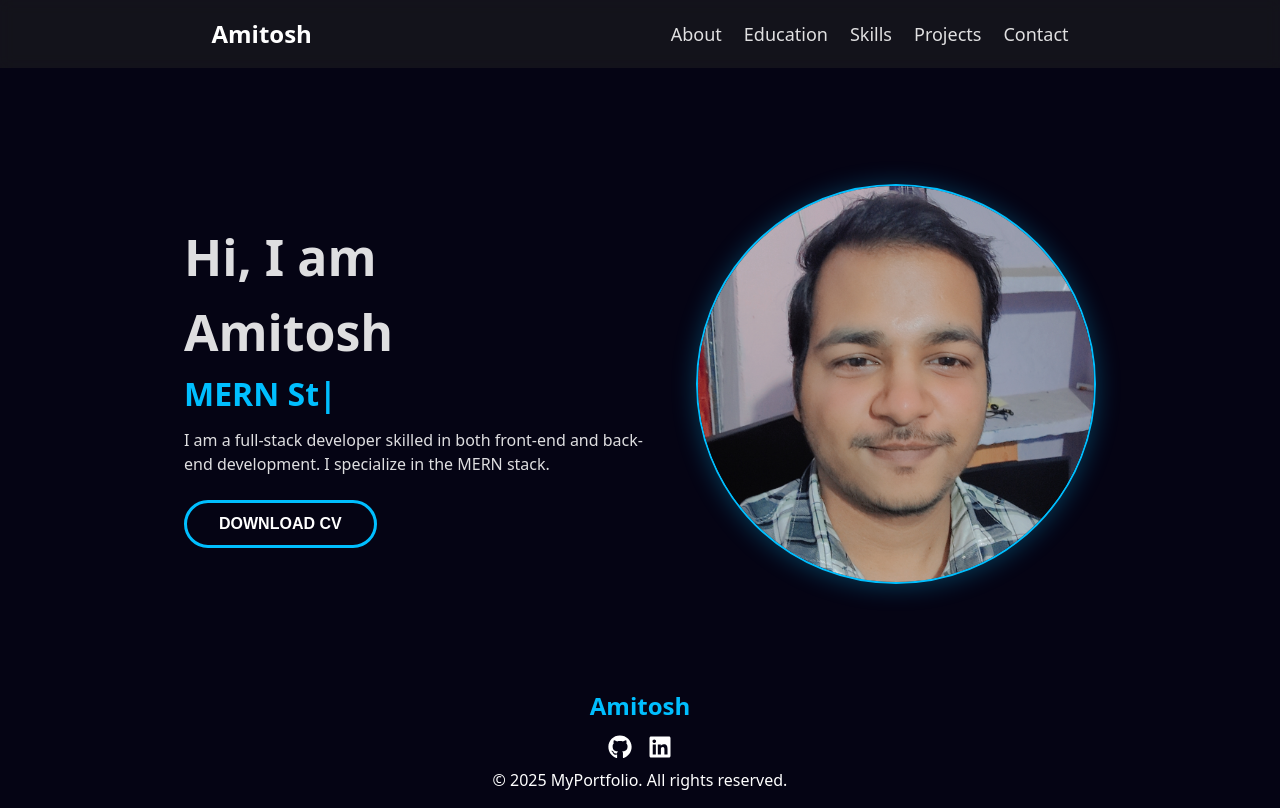
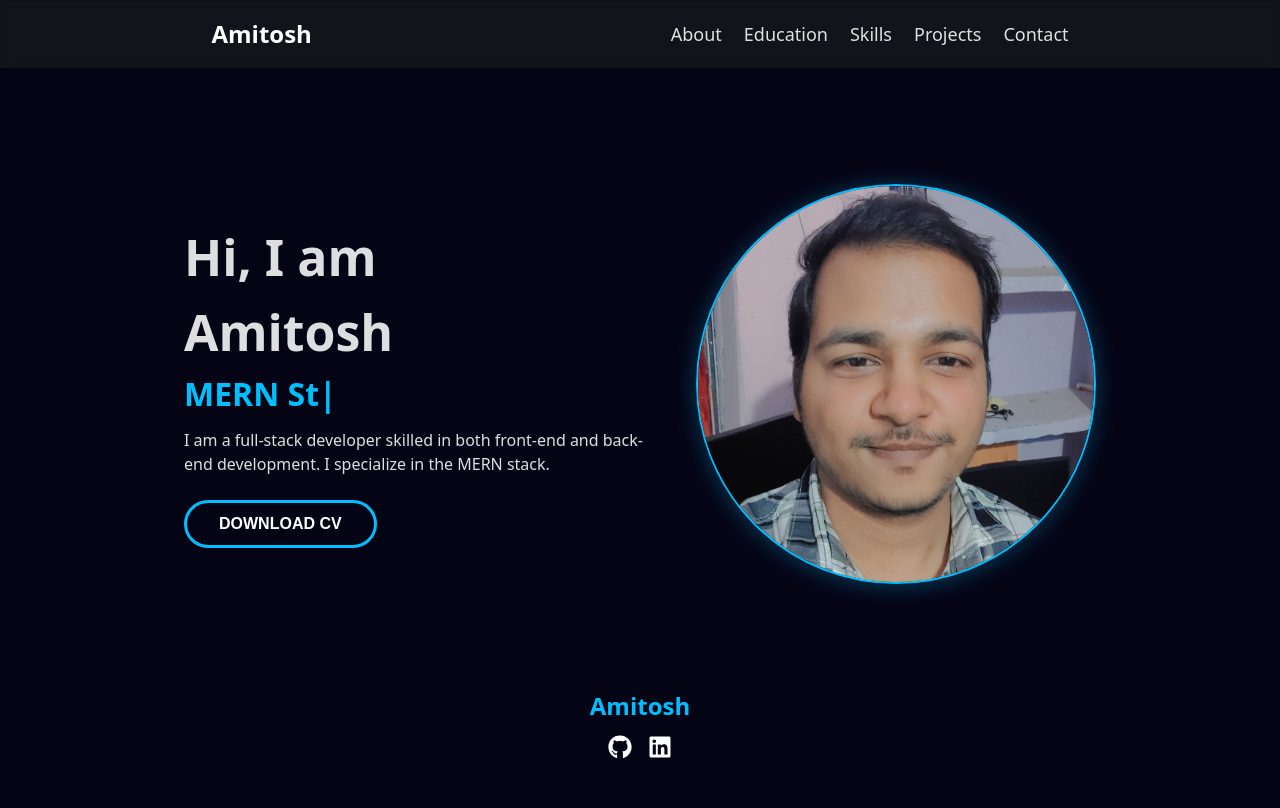
Before and after one commit to Amitosh15/vercel-frontend, a React (Vite) app: page / in a window 1280 px wide. Built offline with nearby package versions, Linux system fonts and the light colour scheme.

Commit message:
Remove unwanted text

```diff
--- a/src/components/Footer/Footer.jsx
+++ b/src/components/Footer/Footer.jsx
@@ -21,7 +21,6 @@ const Footer = () => {
           <FaLinkedin />
         </a>
       </div>
-      &copy; 2025 MyPortfolio. All rights reserved.
     </footer>
   );
 };
```
